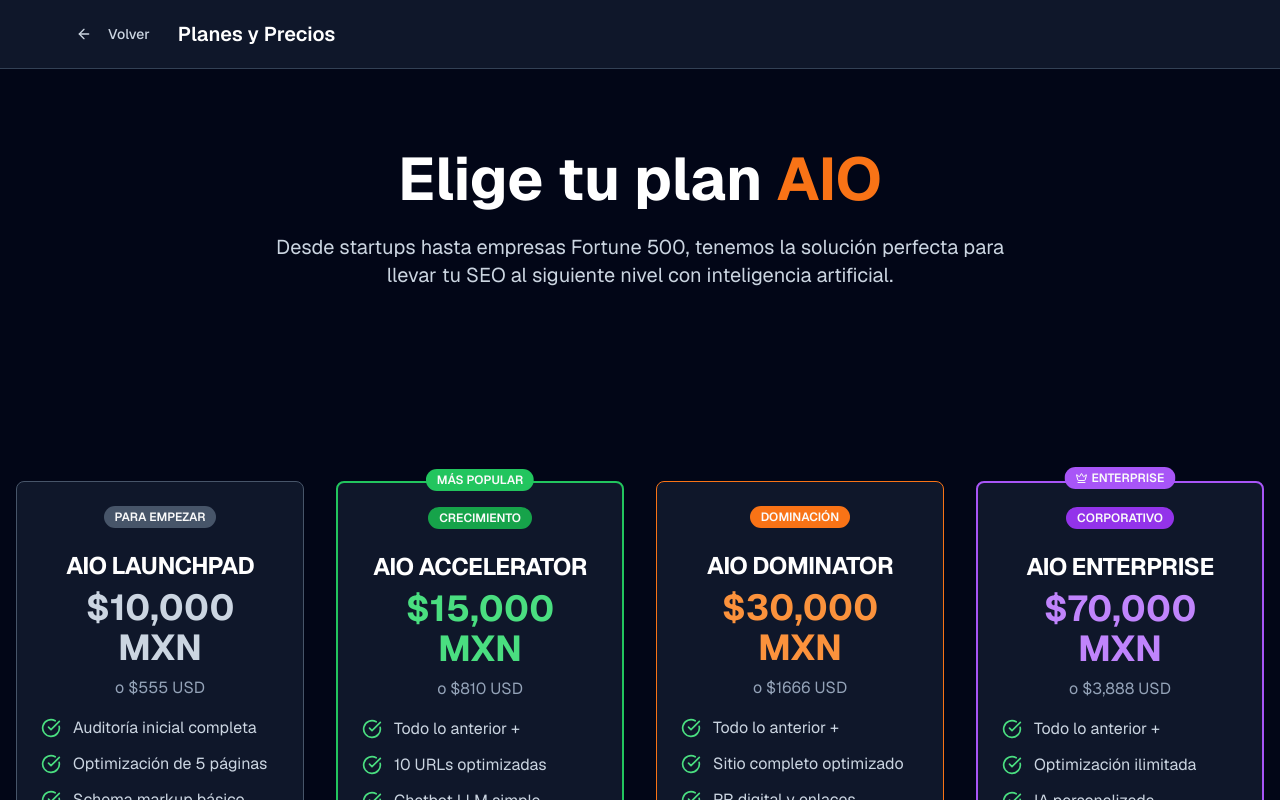
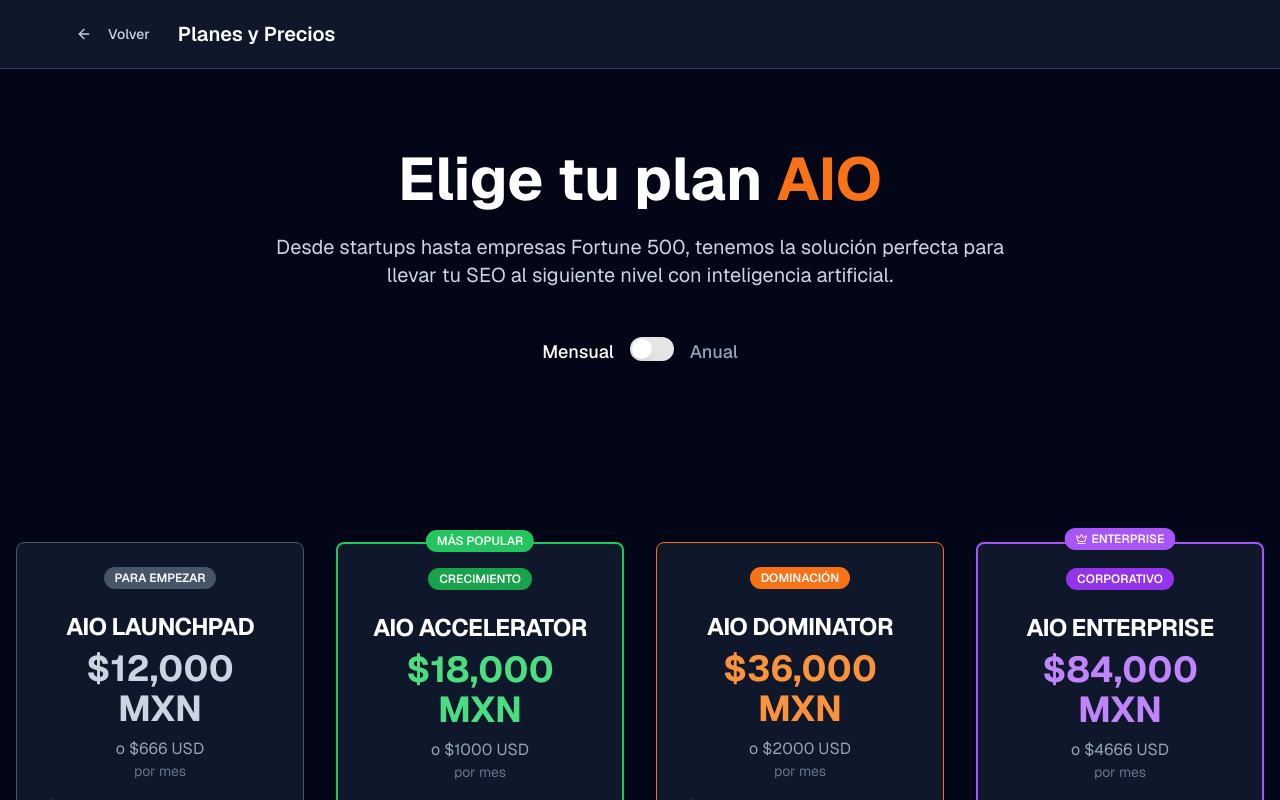
Before and after one commit to RaulRios100/RaulRios100, a Next.js app: page /precios in a window 1280 px wide. Shown: the top 800 px of the page. Built offline with nearby package versions, Linux system fonts and the light colour scheme.

Commit message:
feat: update pricing page with annual/monthly switch and savings
Remove 30-day returns; add animated monthly/annual switch with savings badge; dynamic pricing and savings display.

#VERCEL_SKIP

Co-authored-by: null <110416802+RaulRios100@users.noreply.github.com>

```diff
--- a/app/precios/page.tsx
+++ b/app/precios/page.tsx
@@ -3,17 +3,21 @@
 import { Button } from "@/components/ui/button"
 import { Card, CardContent, CardHeader, CardTitle } from "@/components/ui/card"
 import { Badge } from "@/components/ui/badge"
-import { CheckCircle, Crown, MessageSquare, ArrowRight } from "lucide-react"
+import { Switch } from "@/components/ui/switch"
+import { CheckCircle, Crown, MessageSquare, ArrowRight, Zap } from "lucide-react"
+import { useState } from "react"
 import NavigationHeader from "@/components/navigation-header"
 
 export default function PreciosPage() {
+  const [isAnnual, setIsAnnual] = useState(false)
+
   const plans = [
     {
       id: "launchpad",
       name: "AIO LAUNCHPAD",
       badge: { text: "PARA EMPEZAR", color: "bg-slate-600" },
-      price: "$10,000 MXN",
-      priceUsd: "o $555 USD",
+      monthlyPrice: 12000,
+      monthlyPriceUsd: 666,
       color: "slate",
       borderColor: "border-slate-600",
       buttonColor: "bg-slate-600 hover:bg-slate-700",
@@ -32,8 +36,8 @@ export default function PreciosPage() {
       name: "AIO ACCELERATOR",
       badge: { text: "MÁS POPULAR", color: "bg-green-500" },
       secondaryBadge: { text: "CRECIMIENTO", color: "bg-green-600" },
-      price: "$15,000 MXN",
-      priceUsd: "o $810 USD",
+      monthlyPrice: 18000,
+      monthlyPriceUsd: 1000,
       color: "green",
       borderColor: "border-green-500",
       buttonColor: "bg-green-500 hover:bg-green-600",
@@ -47,8 +51,8 @@ export default function PreciosPage() {
       id: "dominator",
       name: "AIO DOMINATOR",
       badge: { text: "DOMINACIÓN", color: "bg-orange-500" },
-      price: "$30,000 MXN",
-      priceUsd: "o $1666 USD",
+      monthlyPrice: 36000,
+      monthlyPriceUsd: 2000,
       color: "orange",
       borderColor: "border-orange-500",
       buttonColor: "bg-orange-500 hover:bg-orange-600",
@@ -62,8 +66,8 @@ export default function PreciosPage() {
       name: "AIO ENTERPRISE",
       badge: { text: "ENTERPRISE", color: "bg-purple-500" },
       secondaryBadge: { text: "CORPORATIVO", color: "bg-purple-600" },
-      price: "$70,000 MXN",
-      priceUsd: "o $3,888 USD",
+      monthlyPrice: 84000,
+      monthlyPriceUsd: 4666,
       color: "purple",
       borderColor: "border-purple-500",
       buttonColor: "bg-purple-500 hover:bg-purple-600",
@@ -81,6 +85,16 @@ export default function PreciosPage() {
       enterprise: true,
     },
   ]
+
+  const calculateAnnualPrice = (monthlyPrice: number) => {
+    const annualPrice = monthlyPrice * 12 * 0.8363 // 16.37% discount
+    return Math.round(annualPrice)
+  }
+
+  const calculateAnnualPriceUsd = (monthlyPriceUsd: number) => {
+    const annualPriceUsd = monthlyPriceUsd * 12 * 0.8363 // 16.37% discount
+    return Math.round(annualPriceUsd)
+  }
 
   const additionalFeatures = {
     launchpad: [
@@ -130,6 +144,21 @@ export default function PreciosPage() {
             Desde startups hasta empresas Fortune 500, tenemos la solución perfecta para llevar tu SEO al siguiente
             nivel con inteligencia artificial.
           </p>
+
+          {/* Pricing Toggle */}
+          <div className="flex items-center justify-center gap-4 mb-8">
+            <span className={`text-lg font-medium ${!isAnnual ? "text-white" : "text-slate-400"}`}>Mensual</span>
+            <div className="relative">
+              <Switch checked={isAnnual} onCheckedChange={setIsAnnual} className="data-[state=checked]:bg-orange-500" />
+            </div>
+            <span className={`text-lg font-medium ${isAnnual ? "text-white" : "text-slate-400"}`}>Anual</span>
+            {isAnnual && (
+              <Badge className="bg-gradient-to-r from-orange-500 to-red-500 text-white animate-pulse">
+                <Zap className="mr-1 h-3 w-3" />
+                16.37% OFF
+              </Badge>
+            )}
+          </div>
         </div>
       </section>
 
@@ -137,7 +166,13 @@ export default function PreciosPage() {
       <section className="py-16 px-4">
         <div className="max-w-7xl mx-auto">
           <div className="grid lg:grid-cols-4 md:grid-cols-2 gap-8">
-            {plans.map((plan) => (
+            {plans.map((plan) => {
+              const displayPrice = isAnnual ? calculateAnnualPrice(plan.monthlyPrice) : plan.monthlyPrice
+              const displayPriceUsd = isAnnual ? calculateAnnualPriceUsd(plan.monthlyPriceUsd) : plan.monthlyPriceUsd
+              const savings = isAnnual ? plan.monthlyPrice * 12 - displayPrice : 0
+              const savingsUsd = isAnnual ? plan.monthlyPriceUsd * 12 - displayPriceUsd : 0
+
+              return (
                 <Card
                   key={plan.id}
                   className={`bg-slate-900 ${plan.borderColor} ${
@@ -177,9 +212,18 @@ export default function PreciosPage() {
                                 : "text-slate-300"
                         }`}
                       >
-                      {plan.price}
+                        ${displayPrice.toLocaleString()} MXN
                       </div>
-                    <div className="text-slate-400">{plan.priceUsd}</div>
+                      <div className="text-slate-400">o ${displayPriceUsd} USD</div>
+                      <div className="text-sm text-slate-500">{isAnnual ? "por año" : "por mes"}</div>
+
+                      {isAnnual && savings > 0 && (
+                        <div className="mt-2">
+                          <Badge className="bg-green-500/20 text-green-400 border-green-500/30">
+                            Ahorras ${savings.toLocaleString()} MXN
+                          </Badge>
+                        </div>
+                      )}
                     </div>
                   </CardHeader>
 
@@ -202,7 +246,8 @@ export default function PreciosPage() {
                     </Button>
                   </CardContent>
                 </Card>
-            ))}
+              )
+            })}
           </div>
         </div>
       </section>
@@ -220,7 +265,11 @@ export default function PreciosPage() {
           </div>
 
           <div className="grid lg:grid-cols-2 gap-12">
-            {plans.map((plan) => (
+            {plans.map((plan) => {
+              const displayPrice = isAnnual ? calculateAnnualPrice(plan.monthlyPrice) : plan.monthlyPrice
+              const displayPriceUsd = isAnnual ? calculateAnnualPriceUsd(plan.monthlyPriceUsd) : plan.monthlyPriceUsd
+
+              return (
                 <Card key={`${plan.id}-details`} className={`bg-slate-900 ${plan.borderColor} border`}>
                   <CardHeader>
                     <CardTitle className="flex items-center gap-3 text-white">
@@ -242,9 +291,10 @@ export default function PreciosPage() {
                                 : "text-slate-300"
                         }`}
                       >
-                      {plan.price}
+                        ${displayPrice.toLocaleString()} MXN
                       </div>
-                    <div className="text-slate-400">{plan.priceUsd}</div>
+                      <div className="text-slate-400">o ${displayPriceUsd} USD</div>
+                      <div className="text-sm text-slate-500">{isAnnual ? "por año" : "por mes"}</div>
                     </div>
 
                     <h4 className="font-semibold text-white mb-4">Incluye:</h4>
@@ -268,7 +318,8 @@ export default function PreciosPage() {
                     </Button>
                   </CardContent>
                 </Card>
-            ))}
+              )
+            })}
           </div>
         </div>
       </section>
@@ -372,6 +423,11 @@ export default function PreciosPage() {
                 answer:
                   "Significa que no hay límites en el número de páginas, URLs, o elementos de tu sitio web que podemos optimizar. Trabajamos en todo tu ecosistema digital sin restricciones.",
               },
+              {
+                question: "¿Cómo funciona el descuento anual?",
+                answer:
+                  "Al elegir el plan anual, obtienes un 16.37% de descuento sobre el precio mensual. El pago se realiza una vez al año y tienes acceso inmediato a todos los beneficios de tu plan.",
+              },
             ].map((faq, index) => (
               <Card key={index} className="bg-slate-900 border-slate-700">
                 <CardContent className="p-6">
--- /dev/null
+++ b/components/ui/switch.tsx
@@ -0,0 +1,29 @@
+"use client"
+
+import * as React from "react"
+import * as SwitchPrimitives from "@radix-ui/react-switch"
+
+import { cn } from "@/lib/utils"
+
+const Switch = React.forwardRef<
+  React.ElementRef<typeof SwitchPrimitives.Root>,
+  React.ComponentPropsWithoutRef<typeof SwitchPrimitives.Root>
+>(({ className, ...props }, ref) => (
+  <SwitchPrimitives.Root
+    className={cn(
+      "peer inline-flex h-6 w-11 shrink-0 cursor-pointer items-center rounded-full border-2 border-transparent transition-colors focus-visible:outline-none focus-visible:ring-2 focus-visible:ring-ring focus-visible:ring-offset-2 focus-visible:ring-offset-background disabled:cursor-not-allowed disabled:opacity-50 data-[state=checked]:bg-primary data-[state=unchecked]:bg-input",
+      className
+    )}
+    {...props}
+    ref={ref}
+  >
+    <SwitchPrimitives.Thumb
+      className={cn(
+        "pointer-events-none block h-5 w-5 rounded-full bg-background shadow-lg ring-0 transition-transform data-[state=checked]:translate-x-5 data-[state=unchecked]:translate-x-0"
+      )}
+    />
+  </SwitchPrimitives.Root>
+))
+Switch.displayName = SwitchPrimitives.Root.displayName
+
+export { Switch }
```
Lines whose indentation alone changed are shown as unchanged.
